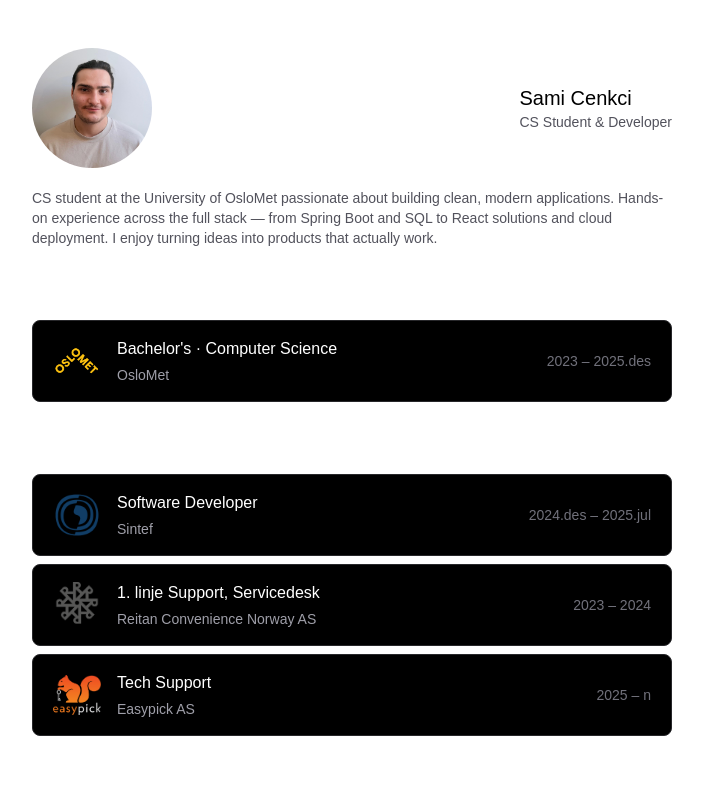
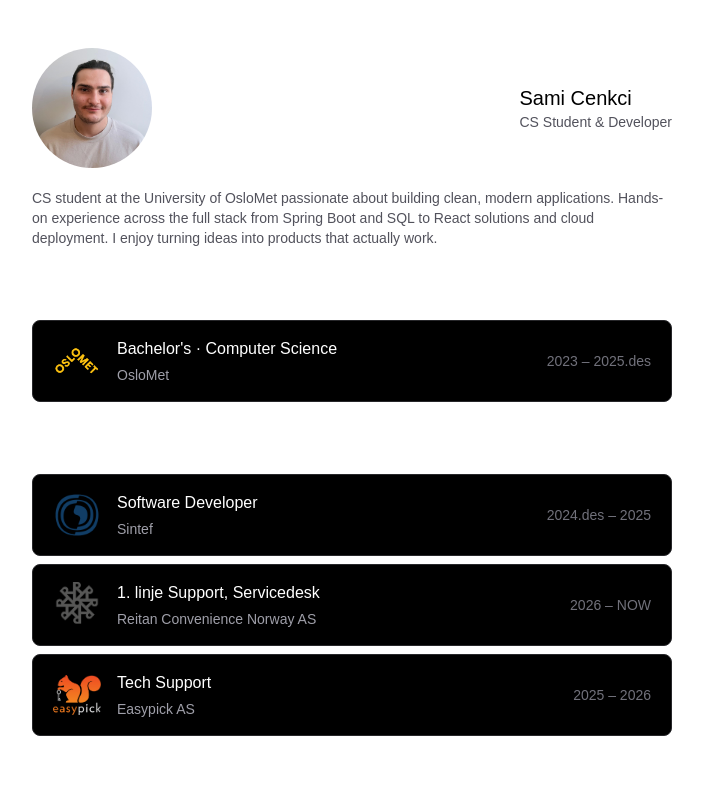
Before and after one commit to SamiCenkci/my-portfolio, a Next.js app: page / in a window 1280 px wide. Shown: the top 800 px of the page, without its empty margins (288-991 px from the left). Built offline with nearby package versions, Linux system fonts and the light colour scheme.

Commit message:
Update page.tsx

```diff
--- a/app/page.tsx
+++ b/app/page.tsx
@@ -30,7 +30,7 @@ export default function Home() {
 
         {/* ===== Intro / Bio paragraph ===== */}
         <p className="text-sm text-zinc-600 dark:text-zinc-400 text-left">
-          CS student at the University of OsloMet passionate about building clean, modern applications. Hands-on experience across the full stack — from Spring Boot and SQL to React solutions and cloud deployment. I enjoy turning ideas into products that actually work.
+          CS student at the University of OsloMet passionate about building clean, modern applications. Hands-on experience across the full stack from Spring Boot and SQL to React solutions and cloud deployment. I enjoy turning ideas into products that actually work.
         </p>
 
         {/* ===== Education Section ===== */}
@@ -57,7 +57,7 @@ export default function Home() {
               alt="Sintef"
               title="Software Developer"
               subtitle="Sintef"
-              date="2024.des – 2025.jul"
+              date="2024.des – 2025"
             />
             {/* Reitan - Support role */}
             <Card
@@ -65,7 +65,7 @@ export default function Home() {
               alt="Reitan Convenience Norway AS"
               title="1. linje Support, Servicedesk"
               subtitle="Reitan Convenience Norway AS"
-              date="2023 – 2024"
+              date="2026 – NOW"
             />
             {/* Easypick - current Tech Support role */}
             <Card
@@ -73,7 +73,7 @@ export default function Home() {
               alt="Easypick"
               title="Tech Support"
               subtitle="Easypick AS"
-              date="2025 – n"
+              date="2025 – 2026"
             />
           </div>
         </div>
```
